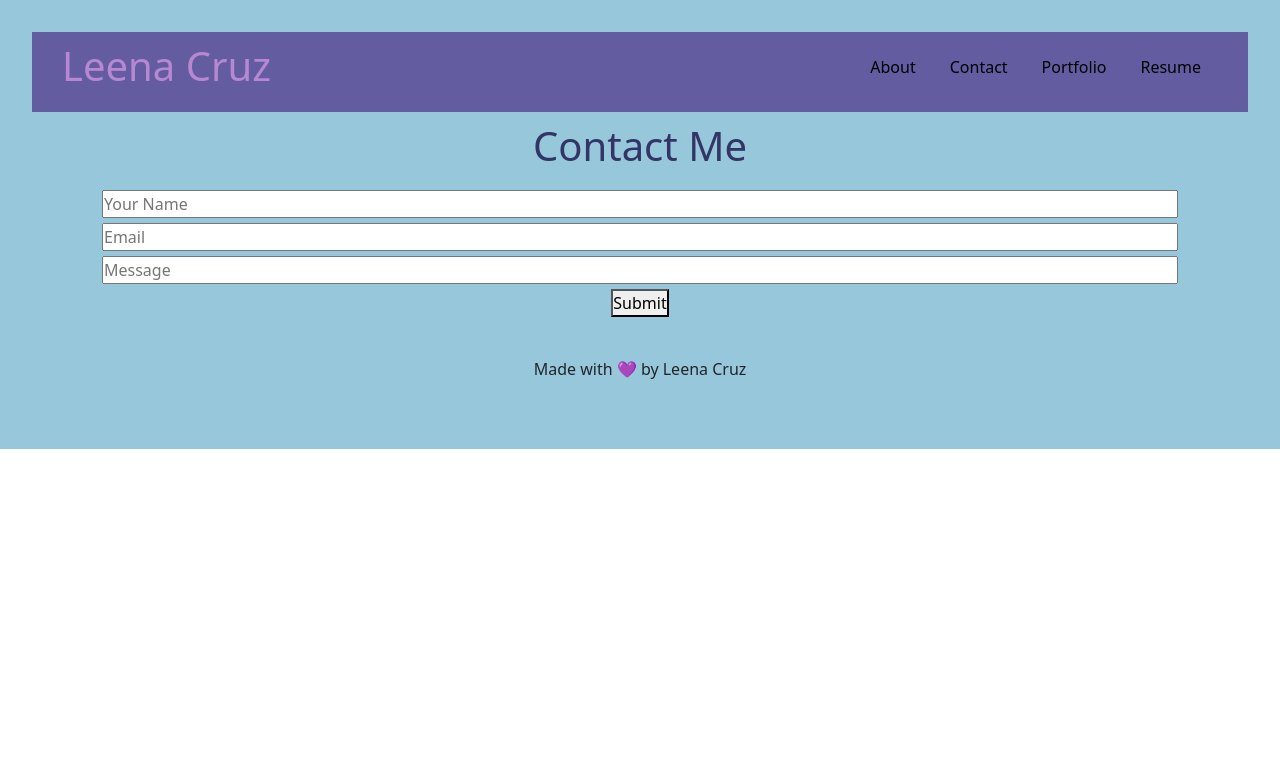
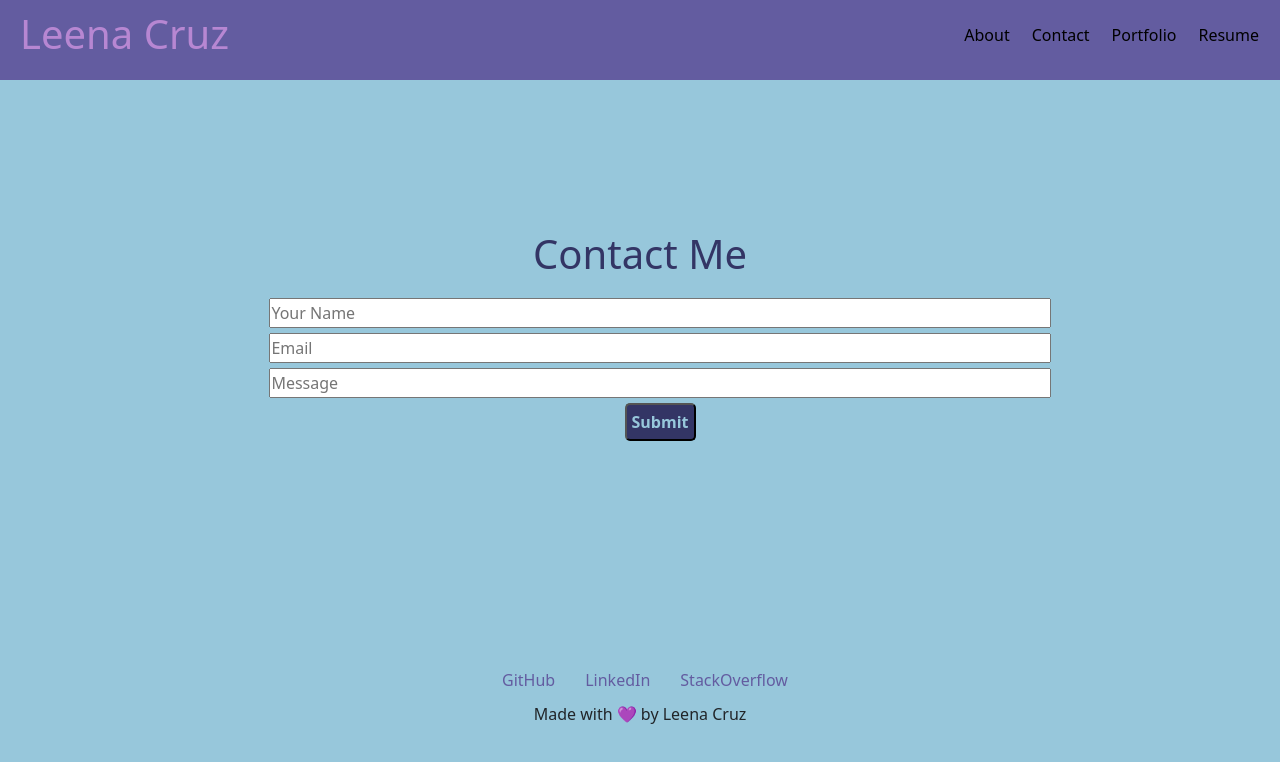
Before and after one commit to LeenaCruz/ReactPortfolio, a React (Vite) app in the folder react-portfolio/: page /Contact in a window 1280 px wide. Shown: the top 762 px of the page. Built offline with nearby package versions, Linux system fonts and the light colour scheme.

Commit message:
Fixed footer and CSS

```diff
--- a/react-portfolio/index.html
+++ b/react-portfolio/index.html
@@ -2,9 +2,9 @@
 <html lang="en">
   <head>
     <meta charset="UTF-8" />
-    <link rel="icon" type="image/svg+xml" href="/vite.svg" />
     <meta name="viewport" content="width=device-width, initial-scale=1.0" />
     <title>Leena's React Portfolio</title>
+    <link rel="stylesheet" href="/src/index.css" />
   </head>
   <body>
     <div id="root"></div>
--- a/react-portfolio/src/App.css
+++ b/react-portfolio/src/App.css
@@ -1,7 +1,7 @@
 #root {
-  max-width: 100%;
+  width: 100%;
   margin: 0 auto;
-  padding: 2rem;
+  padding: 0;
   text-align: center;
   background-color: #97C7DB;
 }
@@ -12,59 +12,24 @@
   box-sizing: border-box;
 }
 
-/* .logo {
-  height: 6em;
-  padding: 1.5em;
-  will-change: filter;
-  transition: filter 300ms;
-}
-.logo:hover {
-  filter: drop-shadow(0 0 2em #646cffaa);
-}
-.logo.react:hover {
-  filter: drop-shadow(0 0 2em #61dafbaa);
-}
-
-@keyframes logo-spin {
-  from {
-    transform: rotate(0deg);
-  }
-  to {
-    transform: rotate(360deg);
-  }
-}
-
-@media (prefers-reduced-motion: no-preference) {
-  a:nth-of-type(2) .logo {
-    animation: logo-spin infinite 20s linear;
-  }
-}
-
-.card {
-  padding: 2em;
-}
-
-.read-the-docs {
-  color: #888;
-} */
-
-header {
-  width: 100%;
-}
-
 .header {
   background-color: #635CA0;
   height: 80px;
   color: #B787D2;
+  padding: 0 10px;
+  width: 100vw;
+  position: relative;
+  left: 50%;
+  right: 50%;
+  margin-left: -50vw;
+  margin-right: -50vw;
 }
 
 .header-content {
   display: flex;
   justify-content: space-between;
   align-items: center;
-  max-width: 1280px;
-  margin: 0 auto;
-  padding: 0 20px;
+  width: 100%;
 }
 
 .header h1 {
@@ -73,35 +38,50 @@ header {
 }
 
 .nav-tabs {
-  padding: 10px;
-  align-items: center;
+  display: flex;
+  justify-content: space-around;
+  padding: 10px 0;
+  /* align-items: center; */
   border: none;
 }
 
 .nav-tabs a {
   text-decoration: none;
   color: black;
+  flex: 1;
+  text-align: center;
+  padding: 10px;
 
 }
 
+html,
+body {
+  min-height: 100vh;
+  margin: 0;
+}
 
-footer {
+body {
+  background-color: #97C7DB;
+  display: flex;
+  flex-direction: column;
+}
 
-  height: 10vh;
-  width: 100%;
-  padding: 10px;
+.container {
+  flex: 1;
   display: flex;
+  flex-direction: column;
+  min-height: 100vh;
+}
+
+main {
+  flex: 1;
+  display: flex;
+  flex-direction: column;
   justify-content: center;
   align-items: center;
-
 }
 
-/* main {
-  display: flex;
-  justify-content: center;
-  align-items: center;
-} */
-.main-content{
+.main-content {
   flex: 1;
   display: flex;
   justify-content: center;
@@ -113,8 +93,37 @@ footer {
   margin: 10px;
 }
 
+.footer {
+
+  height: 200px;
+  width: 100%;
+  /* padding: 10px; */
+  display: flex;
+  justify-content: center;
+  align-items: center;
+
+}
+
+.footer li {
+  margin-left: 10px;
+
+}
+
+.footer a {
+  color: #635CA0
+}
+
+.footer a:hover {
+  color: #333565
+}
+
+.contact {
+  width: 70%;
+}
 .form {
   margin: 20px;
+  width: 100%;
+  align-self: center;
 }
 
 .form input {
@@ -122,6 +131,16 @@ footer {
   margin-top: 5px;
   margin-bottom: 5px;
   width: 100%;
+  height: 30px;
+}
+
+.form button {
+background-color: #333565;
+color:#97C7DB;
+border-radius: 5px;
+font-weight: bold;
+padding: 5px;
+
 }
 
 .repo-grid {
@@ -167,8 +186,26 @@ footer {
 .resume h1 {
   margin-top: 20px;
 }
+
 .resume-list {
-list-style-type: none;
-padding: 0;
-margin: 0;
+  list-style-type: none;
+  padding: 0;
+  margin: 0;
 }
+
+@media (max-width: 768px) {
+  .header {
+    flex-direction: column;
+    height: auto;
+  }
+
+  .header-content {
+    flex-direction: column;
+    align-items: flex-start;
+  }
+
+  .nav-tabs {
+    width: 100%;
+    text-align: center;
+  }
+}
--- a/react-portfolio/src/App.jsx
+++ b/react-portfolio/src/App.jsx
@@ -5,13 +5,13 @@ import Footer from './components/Footer'
 function App() {
 
   return (
-      <>
+      <div className='container'>
         <Header />
         <main className="main-content">
           <Outlet />
         </main>
         <Footer />
-      </>
+      </div>
   );
 }
 
--- a/react-portfolio/src/components/Footer.jsx
+++ b/react-portfolio/src/components/Footer.jsx
@@ -1,10 +1,16 @@
 export default function Footer() {
     return (
         <>
-            <footer>
+            <footer className="footer">
                 <div>
-                     <p> Made with 💜 by Leena Cruz</p>
-                     </div>
+                    <ul className="nav nav-tabs">
+                        <li className="nav-item"> <a href="https://github.com/LeenaCruz">GitHub</a> </li>
+                        <li className="nav-item"><a href="https://www.linkedin.com/in/leenacruz/">LinkedIn</a></li>
+                        <li className="nav-item"><a href="https://stackoverflow.com/users/25246168/leena-cruz"> StackOverflow</a></li>
+
+                    </ul>
+                    <p> Made with 💜 by Leena Cruz</p>
+                </div>
             </footer></>
     )
 }
--- a/react-portfolio/src/index.css
+++ b/react-portfolio/src/index.css
@@ -30,25 +30,12 @@ a:hover {
   color: #B787D2;
 }
 
-html, body {
-  height: 100%;
-  margin: 0;
-}
-body {
-  margin: 0;
-  padding: 0;
-  display: flex;
-  place-items: center;
-  min-width: 320px;
-  min-height: 100vh;
-}
-
 h1 {
   font-size: 3.2em;
   line-height: 1.1;
 }
 
-button {
+/* button {
   border-radius: 8px;
   border: 1px solid transparent;
   padding: 0.6em 1.2em;
@@ -65,17 +52,4 @@ button:hover {
 button:focus,
 button:focus-visible {
   outline: 4px auto -webkit-focus-ring-color;
-}
-
-@media (prefers-color-scheme: light) {
-  :root {
-    color: #213547;
-    background-color: #ffffff;
-  }
-  a:hover {
-    color: #B787D2;
-  }
-  /* button {
-    background-color: #f9f9f9;
-  } */
-}
+} */
--- a/react-portfolio/src/pages/Contact.jsx
+++ b/react-portfolio/src/pages/Contact.jsx
@@ -56,8 +56,9 @@ const Contact = ()=>  {
   }
 
     return (
-      <div className ="container text-center">
-        <h1>Contact Me</h1>
+      <div className='contact'>
+               <h1>Contact Me</h1>
+
         <form className='form' onSubmit={handleFormSubmit}>
           <input
           value= {form.name}
@@ -87,6 +88,7 @@ placeholder='Message'
 <button type='submit'>Submit</button>
 </div>
         </form>
+
       </div>
     );
   }
```
